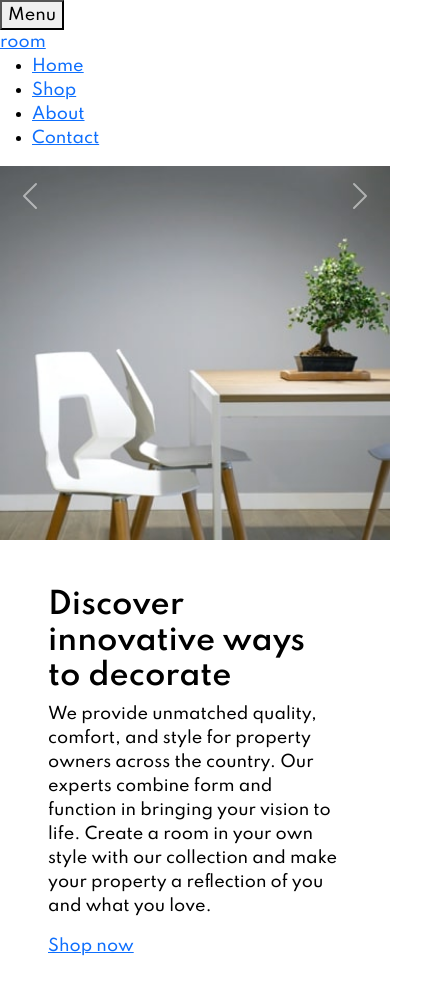
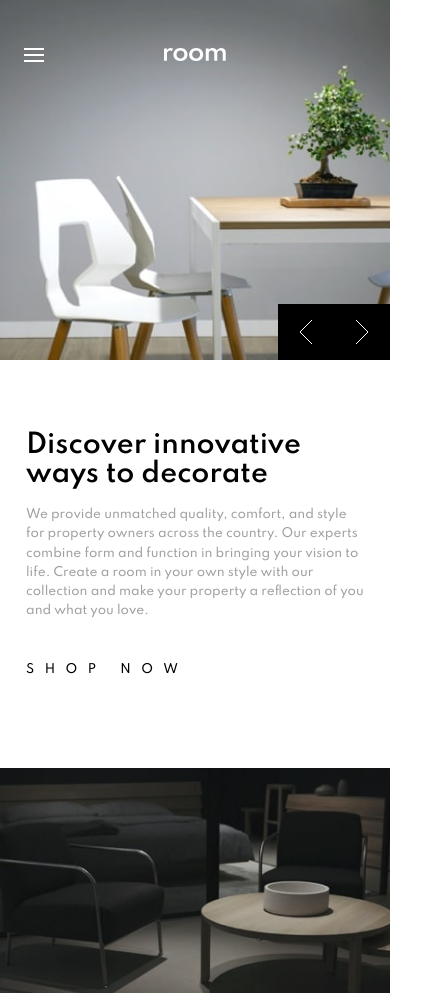
Before and after one commit to byronbyron/room-homepage, a website: page index.html in a window 390 px wide. Shown: the top 993 px of the page, 440 px wide, since content can reach past the window. Drawn offline with Linux system fonts and the light colour scheme.

Commit message:
Add styles for carousel on mobile

```diff
--- a/index.html
+++ b/index.html
@@ -15,18 +15,25 @@
 <body>
   <header class="header">
     <nav class="header__navbar">
-      <button class="header__menu-toggle">Menu</button>
+      <button class="header__menu-toggle" type="button" data-bs-toggle="collapse" data-bs-target="#menu" aria-expanded="false" aria-controls="menu">
+        <span class="visually-hidden">Menu</span>
+        <svg width="20" height="14" xmlns="http://www.w3.org/2000/svg"><path d="M20 12v2H0v-2h20zm0-6v2H0V6h20zm0-6v2H0V0h20z" fill="#FFF" fill-rule="evenodd"/></svg>
+      </button>
 
       <div class="header__logo">
-        <a href="#">room</a>
+        <a href="#">
+          <img src="images/logo.svg" alt="Room">
+        </a>
       </div>
 
+      <div class="header__collapse collapse" id="menu">
         <ul class="header__nav">
           <li><a href="#">Home</a></li>
           <li><a href="#">Shop</a></li>
           <li><a href="#">About</a></li>
           <li><a href="#">Contact</a></li>
         </ul>
+      </div>
     </nav>
 
     <h1 class="visually-hidden">Welcome to Room</h1>
@@ -41,12 +48,14 @@
             <img src="images/desktop-image-hero-1.jpg" alt="" class="d-block w-100">
           </picture>
 
-          <div class="p-5">
+          <div class="carousel-body">
+            <div class="max-w-prose mx-auto">
               <h2>Discover innovative ways to decorate</h2>
 
               <p>We provide unmatched quality, comfort, and style for property owners across the country. Our experts combine form and function in bringing your vision to life. Create a room in your own style with our collection and make your property a reflection of you and what you love.</p>
 
-            <p><a href="#">Shop now</a></p>
+              <p class="shop-now"><a href="#">Shop now</a></p>
+            </div>
           </div>
         </div>
 
@@ -56,12 +65,14 @@
             <img src="images/desktop-image-hero-2.jpg" alt="" class="d-block w-100">
           </picture>
 
-          <div class="p-5">
+          <div class="carousel-body">
+            <div class="max-w-prose mx-auto">
               <h2>We are available all across the globe</h2>
 
               <p>With stores all over the world, it's easy for you to find furniture for your home or place of business. Locally, we’re in most major cities throughout the country. Find the branch nearest you using our store locator. Any questions? Don't hesitate to contact us today.</p>
 
-            <p><a href="#">Shop now</a></p>
+              <p class="shop-now"><a href="#">Shop now</a></p>
+            </div>
           </div>
         </div>
 
@@ -71,30 +82,32 @@
             <img src="images/desktop-image-hero-3.jpg" alt="" class="d-block w-100">
           </picture>
 
-          <div class="p-5">
+          <div class="carousel-body">
+            <div class="max-w-prose mx-auto">
               <h2>Manufactured with the best materials</h2>
 
               <p>Our modern furniture store provide a high level of quality. Our company has invested in advanced technology to ensure that every product is made as perfect and as consistent as possible. With three decades of experience in this industry, we understand what customers want for their home and office.</p>
 
-            <p><a href="#">Shop now</a></p>
+              <p class="shop-now"><a href="#">Shop now</a></p>
+            </div>
           </div>
         </div>
       </div>
 
       <button class="carousel-control-prev" type="button" data-bs-target="#carouselExampleControls" data-bs-slide="prev">
-        <span class="carousel-control-prev-icon" aria-hidden="true"></span>
+        <svg width="14" height="24" xmlns="http://www.w3.org/2000/svg"><path d="M13 0L1 12l12 12" stroke="#FFF" fill="none" fill-rule="evenodd"/></svg>
         <span class="visually-hidden">Previous</span>
       </button>
 
       <button class="carousel-control-next" type="button" data-bs-target="#carouselExampleControls" data-bs-slide="next">
-        <span class="carousel-control-next-icon" aria-hidden="true"></span>
+        <svg width="14" height="24" xmlns="http://www.w3.org/2000/svg"><path d="M1 0l12 12L1 24" stroke="#FFF" fill="none" fill-rule="evenodd"/></svg>
         <span class="visually-hidden">Next</span>
       </button>
     </div>
 
     <div>
       <div>
-        <img src="images/image-about-dark.jpg" alt="">
+        <img src="images/image-about-dark.jpg" alt="" class="img-fluid">
       </div>
 
       <div>
@@ -104,7 +117,7 @@
       </div>
 
       <div>
-        <img src="images/image-about-light.jpg" alt="">
+        <img src="images/image-about-light.jpg" alt="" class="img-fluid">
       </div>
     </div>
   </main>
--- a/src/scss/components/_base.scss
+++ b/src/scss/components/_base.scss
@@ -1,9 +1,9 @@
 @import url('https://fonts.googleapis.com/css2?family=Spartan:wght@500;600;700&display=swap');
 
 body {
-    font-size: 1rem;
+    font-size: 0.75rem;
     font-weight: 400;
-    line-height: 1.5;
+    line-height: 1.6;
     background-size: cover;
     color: var(--black);
     display: flex;
@@ -21,6 +21,10 @@ p {
     margin: 0 0 1rem;
 }
 
+.max-w-prose {
+    max-width: 65ch;
+}
+
 .attribution {
     font-size: 11px;
     text-align: center;
--- a/src/scss/components/_header.scss
+++ b/src/scss/components/_header.scss
@@ -1,3 +1,65 @@
 .header {
+    position: absolute;
+    top: 0;
+    left: 0;
+    width: 100%;
+    z-index: 100;
+    min-width: 375px;
+}
 
+.header__navbar {
+    width: 100%;
+    height: 6.875rem;
+    display: flex;
+    align-items: center;
+    justify-content: center;
 }
+
+.header__menu-toggle {
+    border: 0;
+    padding: 0;
+    background: none;
+    width: 4.25rem;
+    height: 6.875rem;
+    position: absolute;
+    top: 0;
+    left: 0;
+    z-index: 110;
+}
+
+.header__logo a {
+    display: inline-block;
+    padding: 2rem;
+}
+
+.header__nav {
+    @extend .list-unstyled;
+    margin-bottom: 0;
+    height: 6.875rem;
+    display: flex;
+    align-items: center;
+    justify-content: flex-end;
+    text-transform: lowercase;
+    padding-right: 1rem;
+}
+
+.header__nav li {
+}
+
+.header__nav a {
+    font-size: 0.875rem;
+    font-weight: 600;
+    color: $black;
+    text-decoration: none;
+    display: inline-block;
+    padding: 2rem 0.5rem;
+}
+
+.header__collapse {
+    position: absolute;
+    top: 0;
+    left: 0;
+    width: 100%;
+    padding-left: 4.25rem;
+    background-color: #fff;
+}
--- a/src/scss/components/_slider.scss
+++ b/src/scss/components/_slider.scss
@@ -1,5 +1,56 @@
 .carousel-control-prev,
 .carousel-control-next {
-    width: 60px;
-    height: 60px;
+    width: 3.5rem;
+    height: 3.5rem;
+    top: 19rem;
+    opacity: 1;
+    background-image: none;
+    background-color: $black;
 }
+
+.carousel-control-prev {
+    left: auto;
+    right: 3.5rem;
+}
+
+// .carousel-image {
+//     height: 22.5rem;
+//     background-size: cover;
+//     background-position: center;
+//     background-repeat: no-repeat;
+// }
+
+.carousel-item img {
+    height: 22.5rem;
+    object-fit: cover;
+}
+
+.carousel-body {
+    padding: 4.5rem 1.625rem;
+
+    h2 {
+        font-size: 1.625rem;
+        line-height: 1.1;
+        margin-bottom: 1rem;
+    }
+
+    p {
+        color: $dark-gray;
+    }
+
+}
+
+.shop-now {
+    font-size: 0.75rem;
+    text-transform: uppercase;
+    letter-spacing: 0.875em;
+    margin-top: 1.5rem;
+    margin-bottom: 0;
+
+    a {
+        color: $black;
+        text-decoration: none;
+        display: inline-block;
+        padding: 1rem 0;
+    }
+}
```
Also changed, not shown: css/app.css. Lines whose indentation alone changed are shown as unchanged.
